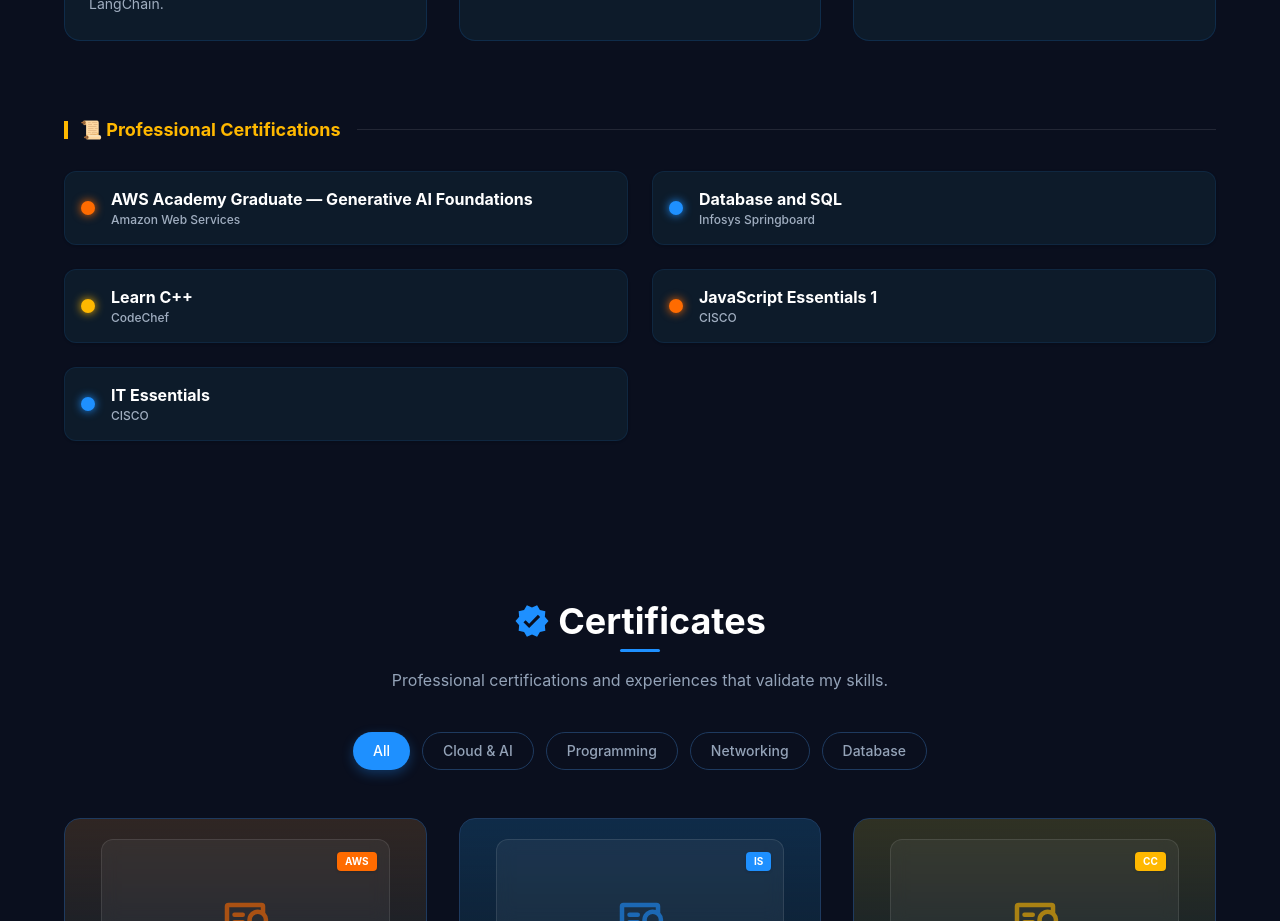
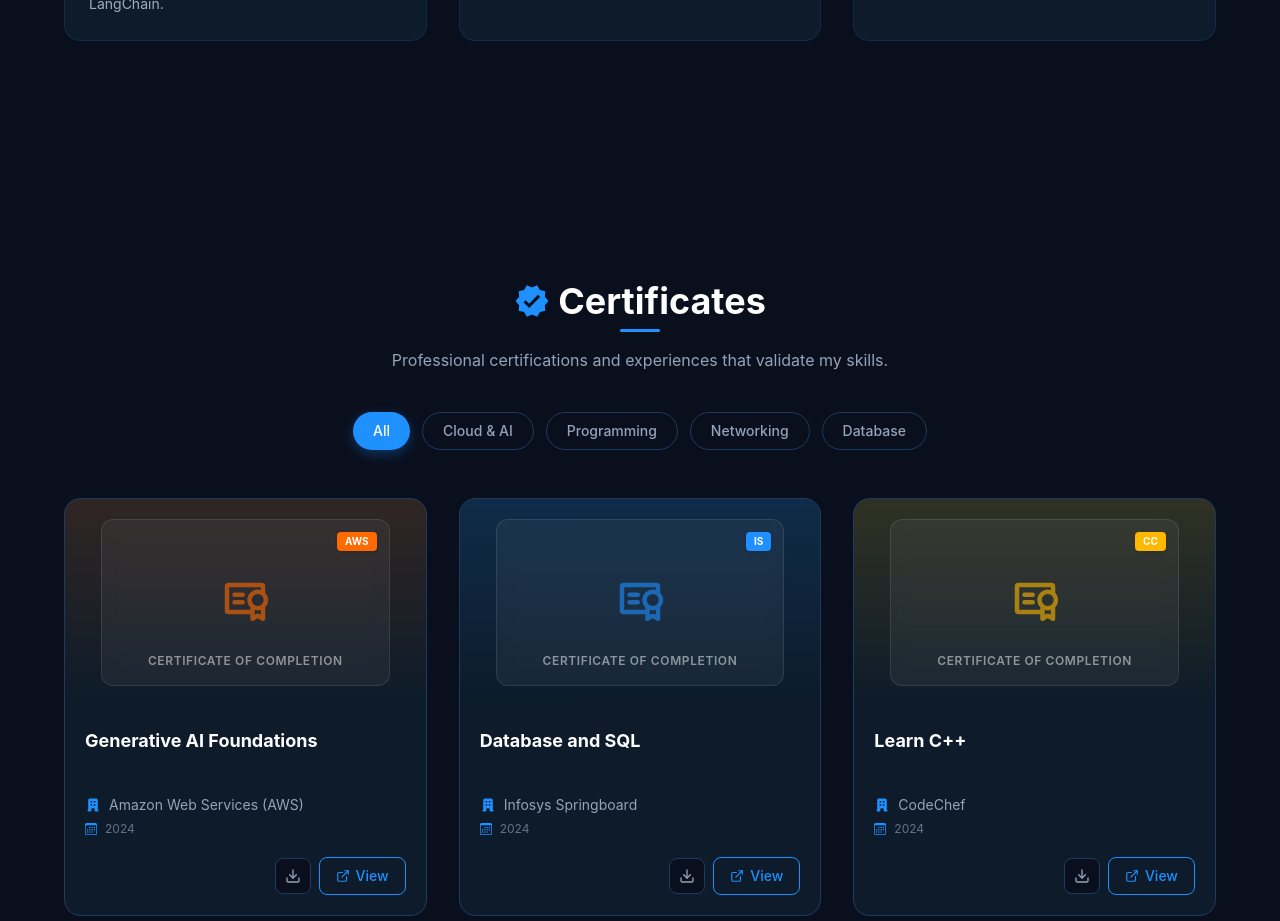
Before and after one commit to dharmu689/Portfolio, a React (Vite) app in the folder client/: page / in a window 1280 px wide. Shown: the part 5840-6761 px from the top of the page. Built offline with nearby package versions, Linux system fonts and the light colour scheme.

Commit message:
Update Achievements.jsx

```diff
--- a/client/src/components/Achievements.jsx
+++ b/client/src/components/Achievements.jsx
@@ -70,11 +70,11 @@
   ]
 
   const certificationsList = [
-    { name: "AWS Academy Graduate — Generative AI Foundations", issuer: "Amazon Web Services", dotColor: "#FF6B00" },
-    { name: "Database and SQL", issuer: "Infosys Springboard", dotColor: "#1E90FF" },
-    { name: "Learn C++", issuer: "CodeChef", dotColor: "#FFB800" },
-    { name: "JavaScript Essentials 1", issuer: "CISCO", dotColor: "#FF6B00" },
-    { name: "IT Essentials", issuer: "CISCO", dotColor: "#1E90FF" },
+    // { name: "AWS Academy Graduate — Generative AI Foundations", issuer: "Amazon Web Services", dotColor: "#FF6B00" },
+    // { name: "Database and SQL", issuer: "Infosys Springboard", dotColor: "#1E90FF" },
+    // { name: "Learn C++", issuer: "CodeChef", dotColor: "#FFB800" },
+    // { name: "JavaScript Essentials 1", issuer: "CISCO", dotColor: "#FF6B00" },
+    // { name: "IT Essentials", issuer: "CISCO", dotColor: "#1E90FF" },
   ]
 
   const containerVariants = {
@@ -185,13 +185,13 @@
         </div>
 
         {/* Certifications Group */}
-        <div>
-          <div className="flex items-center space-x-4 mb-8">
+        {/* <div> */}
+          {/* <div className="flex items-center space-x-4 mb-8">
             <h3 className="text-lg font-bold text-brandYellow border-l-4 border-brandYellow pl-3 leading-none select-none">
               📜 Professional Certifications
             </h3>
             <div className="flex-grow h-px bg-white/10" />
-          </div>
+          </div> */}
 
           <motion.div
             variants={containerVariants}
@@ -225,7 +225,7 @@
               </motion.div>
             ))}
           </motion.div>
-        </div>
+        {/* </div> */}
       </div>
     </section>
   )
```
